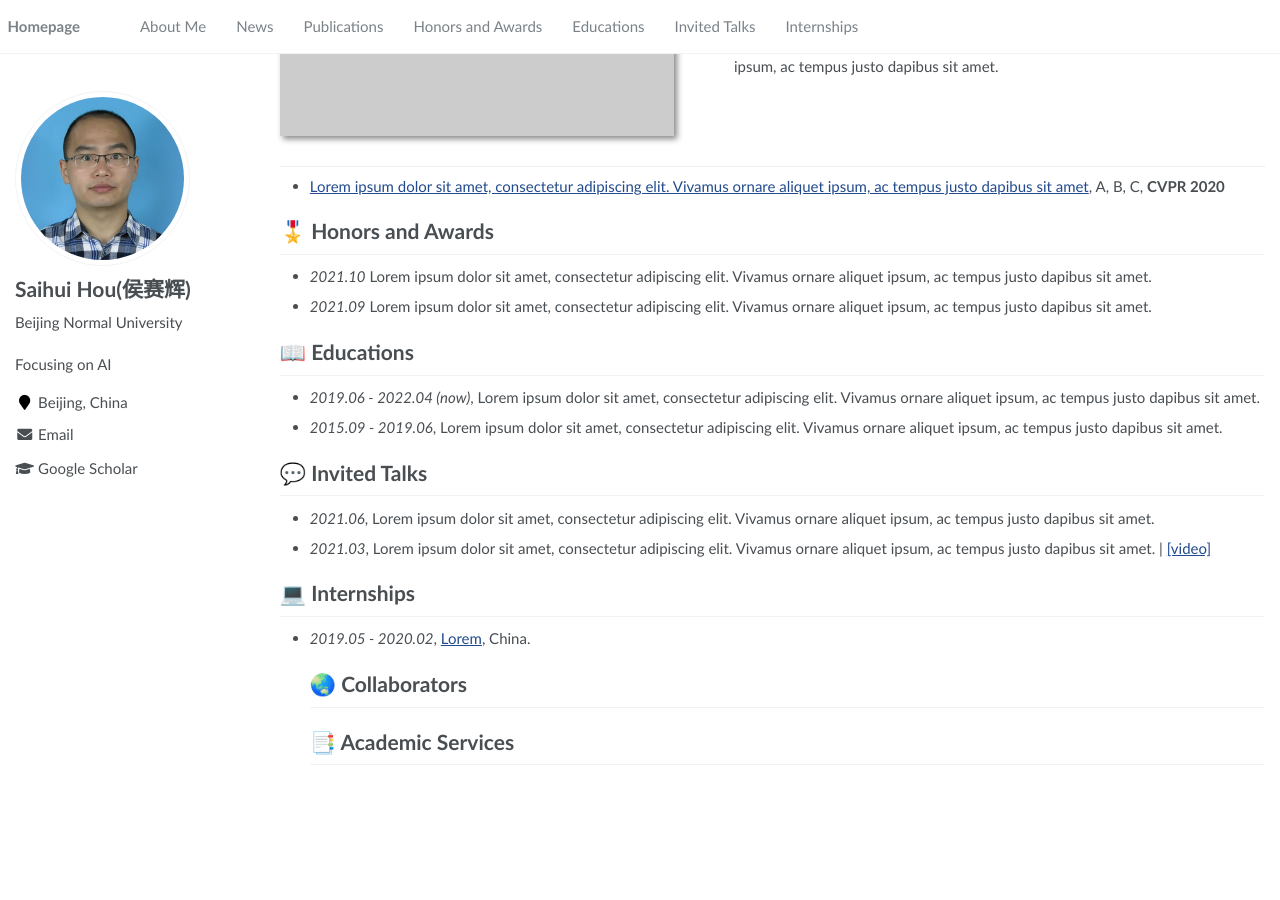
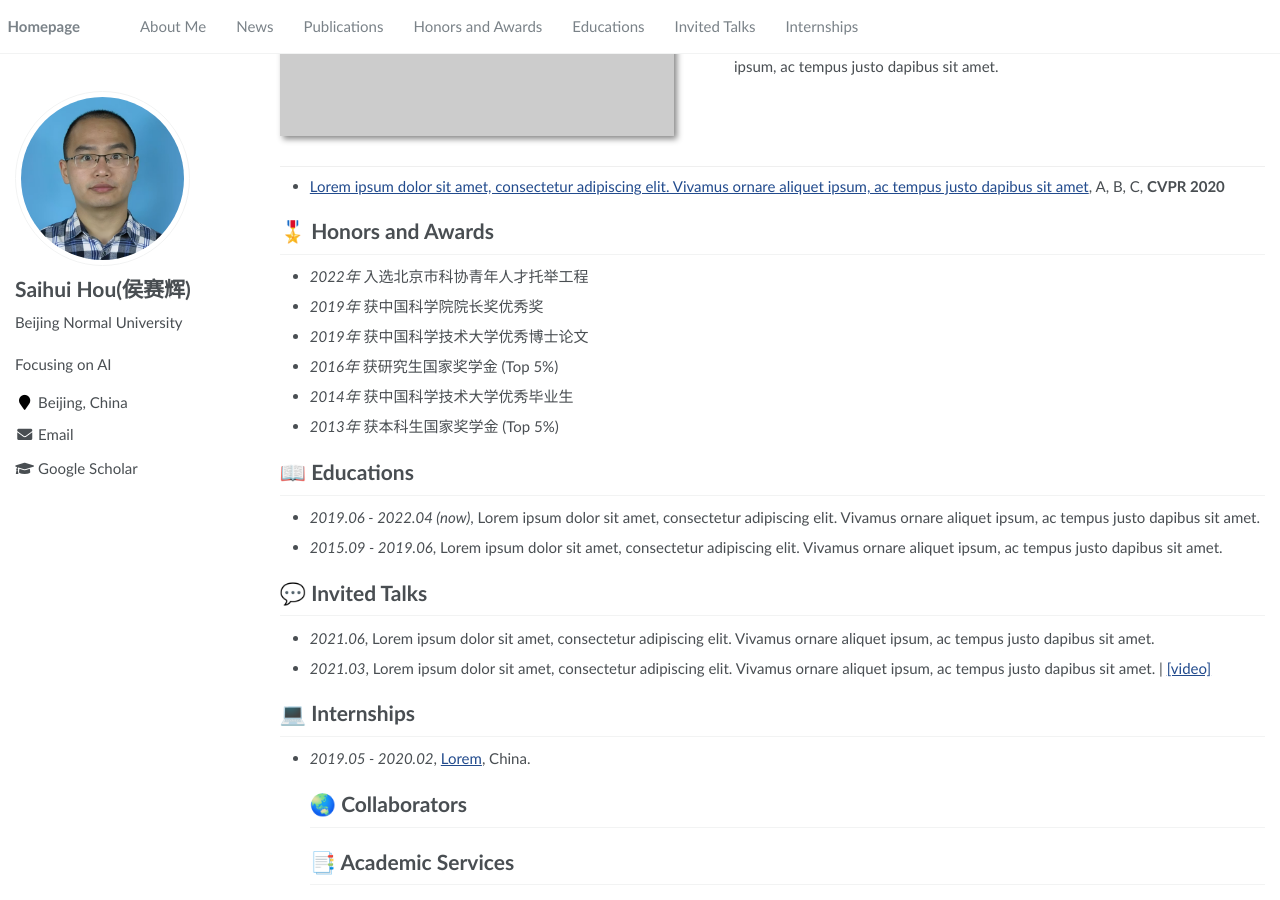
Before and after one commit to hshustc/hshustc.github.io, a Jekyll site: the page built from _pages/about.md, in a window 1280 px wide and 900 px high, scrolled down 599 px. Built offline with Jekyll 4.4.1, drawn with Linux system fonts in a browser that asks for light colours; before the commit the page ends 1379 px from its top, so only the background shows below that.

Commit message:
Update about.md

```diff
--- a/_pages/about.md
+++ b/_pages/about.md
@@ -44,8 +44,12 @@ My research interest includes neural machine translation and computer vision. I
 - [Lorem ipsum dolor sit amet, consectetur adipiscing elit. Vivamus ornare aliquet ipsum, ac tempus justo dapibus sit amet](https://github.com), A, B, C, **CVPR 2020**
 
 # 🎖️ Honors and Awards
-- *2021.10* Lorem ipsum dolor sit amet, consectetur adipiscing elit. Vivamus ornare aliquet ipsum, ac tempus justo dapibus sit amet.
-- *2021.09* Lorem ipsum dolor sit amet, consectetur adipiscing elit. Vivamus ornare aliquet ipsum, ac tempus justo dapibus sit amet.
+- *2022年* 入选北京市科协青年人才托举工程
+- *2019年* 获中国科学院院长奖优秀奖
+- *2019年* 获中国科学技术大学优秀博士论文
+- *2016年* 获研究生国家奖学金 (Top 5%)
+- *2014年* 获中国科学技术大学优秀毕业生
+- *2013年* 获本科生国家奖学金 (Top 5%)
 
 # 📖 Educations
 - *2019.06 - 2022.04 (now)*, Lorem ipsum dolor sit amet, consectetur adipiscing elit. Vivamus ornare aliquet ipsum, ac tempus justo dapibus sit amet.
```
